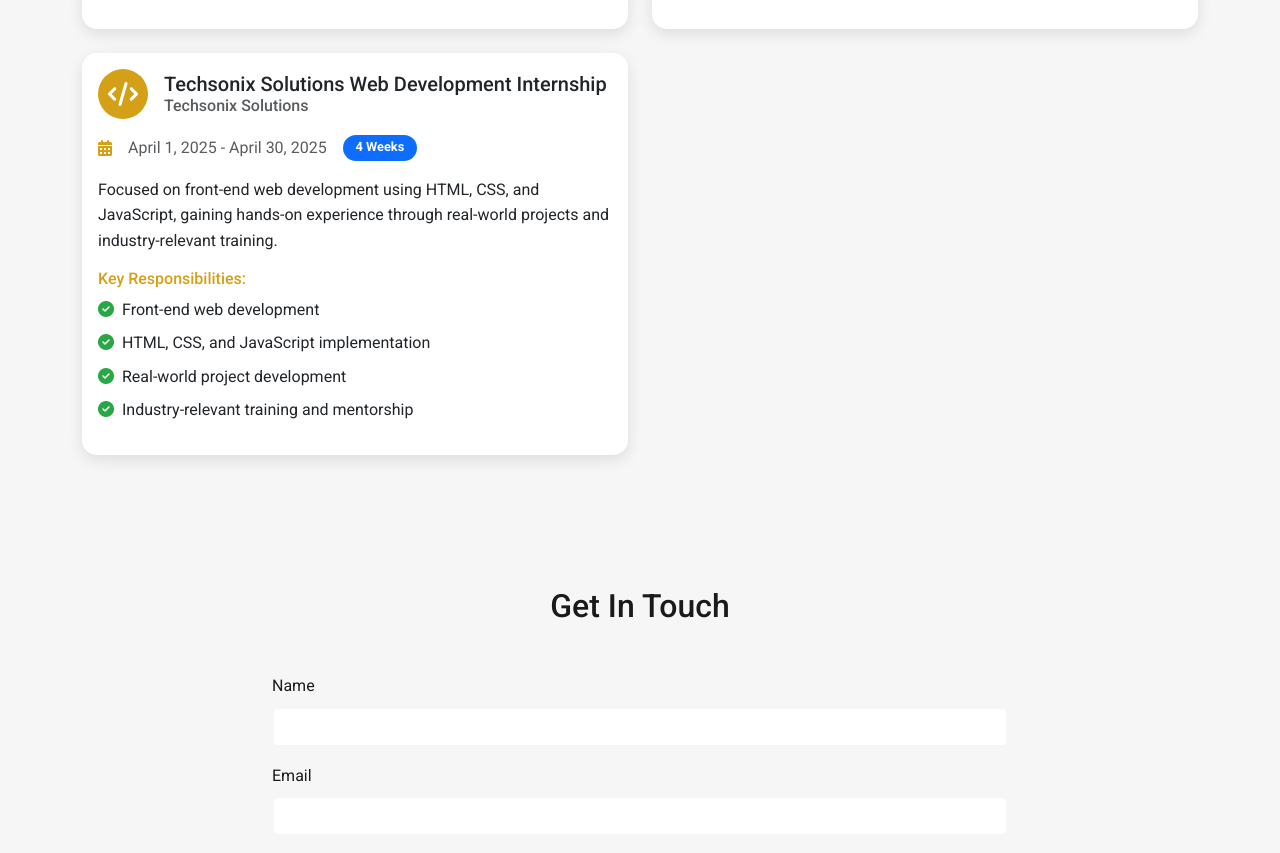
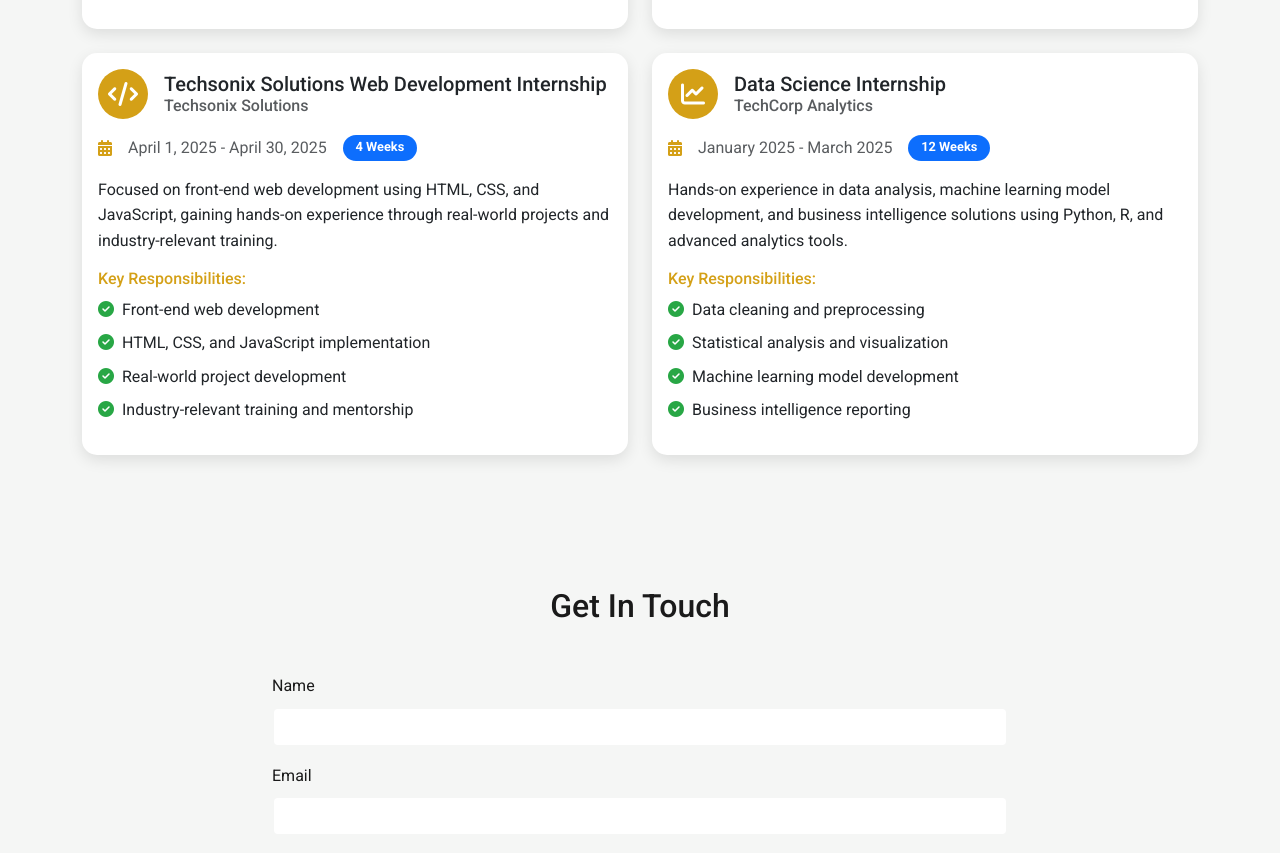
Before and after one commit to DasariDeviPrasanna/portfolio, a website: page portfolio.html in a window 1280 px wide. Shown: the part 5693-6546 px from the top of the page. Drawn offline with nearby package versions, Linux system fonts and the light colour scheme; a script that the page names is missing.

Commit message:
Update portfolio.html

```diff
--- a/portfolio.html
+++ b/portfolio.html
@@ -2551,6 +2551,38 @@
                         </div>
                     </div>
                 </div>
+
+                <!-- Data Science Internship -->
+                <div class="col-lg-6 mb-4">
+                    <div class="card internship-card h-100">
+                        <div class="card-body">
+                            <div class="internship-header d-flex align-items-center mb-3">
+                                <div class="internship-icon me-3">
+                                    <i class="fas fa-chart-line"></i>
+                                </div>
+                                <div>
+                                    <h5 class="card-title mb-1">Data Science Internship</h5>
+                                    <h6 class="card-subtitle text-muted">TechCorp Analytics</h6>
+                                </div>
+                            </div>
+                            <div class="internship-duration mb-3">
+                                <i class="fas fa-calendar-alt me-2"></i>
+                                <span class="text-muted">January 2025 - March 2025</span>
+                                <span class="badge bg-primary ms-2">12 Weeks</span>
+                            </div>
+                            <div class="internship-description">
+                                <p class="card-text mb-3">Hands-on experience in data analysis, machine learning model development, and business intelligence solutions using Python, R, and advanced analytics tools.</p>
+                                <h6 class="text-primary mb-2">Key Responsibilities:</h6>
+                                <ul class="list-unstyled">
+                                    <li class="mb-2"><i class="fas fa-check-circle text-success me-2"></i>Data cleaning and preprocessing</li>
+                                    <li class="mb-2"><i class="fas fa-check-circle text-success me-2"></i>Statistical analysis and visualization</li>
+                                    <li class="mb-2"><i class="fas fa-check-circle text-success me-2"></i>Machine learning model development</li>
+                                    <li class="mb-2"><i class="fas fa-check-circle text-success me-2"></i>Business intelligence reporting</li>
+                                </ul>
+                            </div>
+                        </div>
+                    </div>
+                </div>
             </div>
         </div>
     </section>
```
